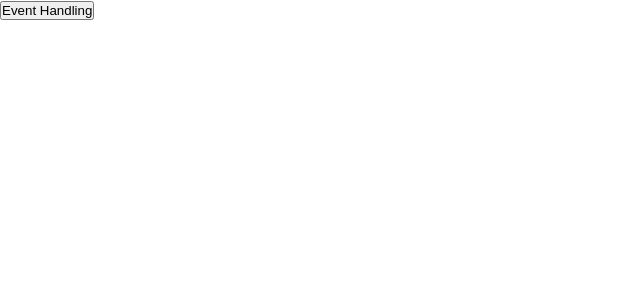
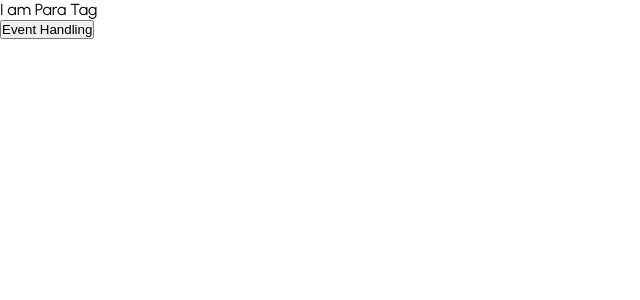
Before and after one commit to Deepak8519M/ReactJs-Babbar-Series, a React (Vite) app in the folder 67.EventHandling/: page / in a window 1280 px wide. Shown: the top 300 px of the page, without its empty margins (0-640 px from the left). Built offline with nearby package versions, Linux system fonts and the light colour scheme.

Commit message:
handleMouseOver func code added

```diff
--- a/67.EventHandling/src/App.jsx
+++ b/67.EventHandling/src/App.jsx
@@ -4,8 +4,13 @@ function App() {
   const handleClick = () => {
     alert("I am Clicked");
   };
+
+  const handleMouseOver = () => {
+    alert("handleMouseOver is being done");
+  };
   return (
     <div>
+      <p onMouseOver={handleMouseOver}>I am Para Tag</p>
       <button onClick={handleClick}>Event Handling</button>
     </div>
   );
```
